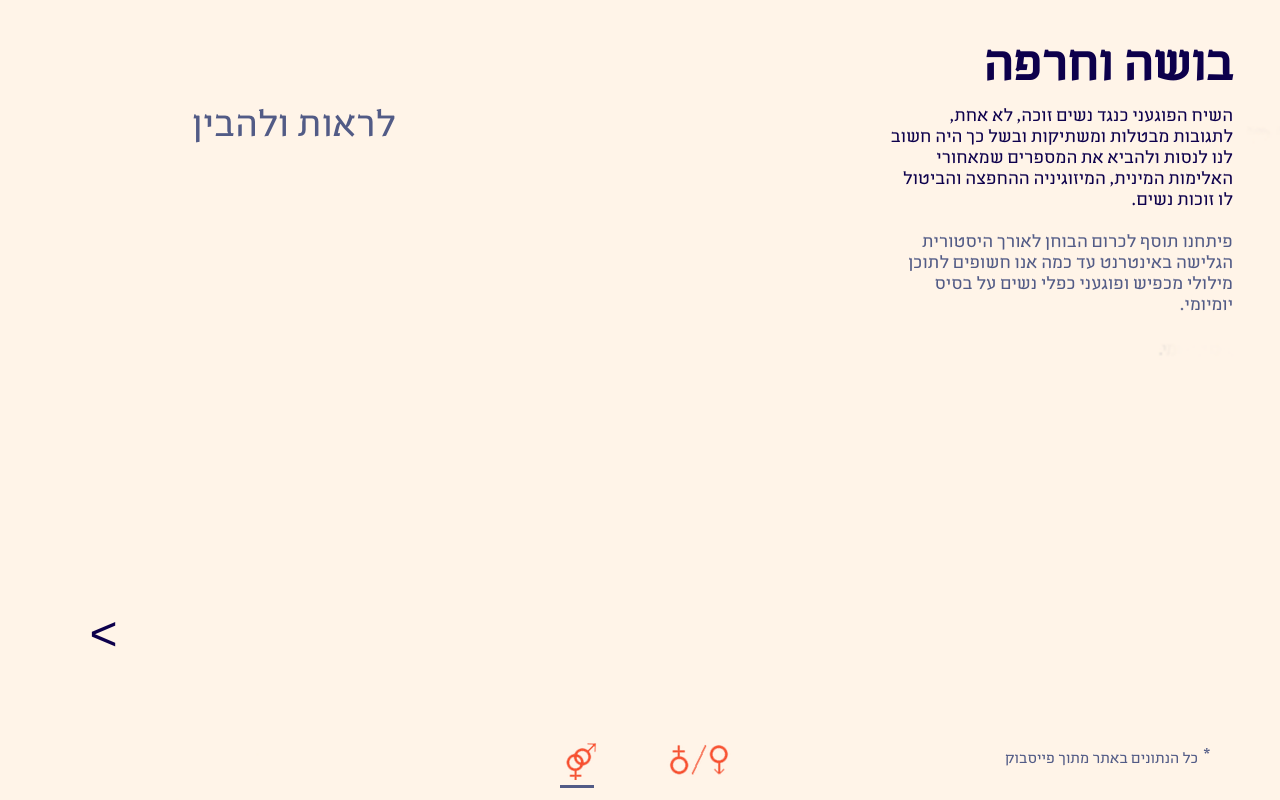
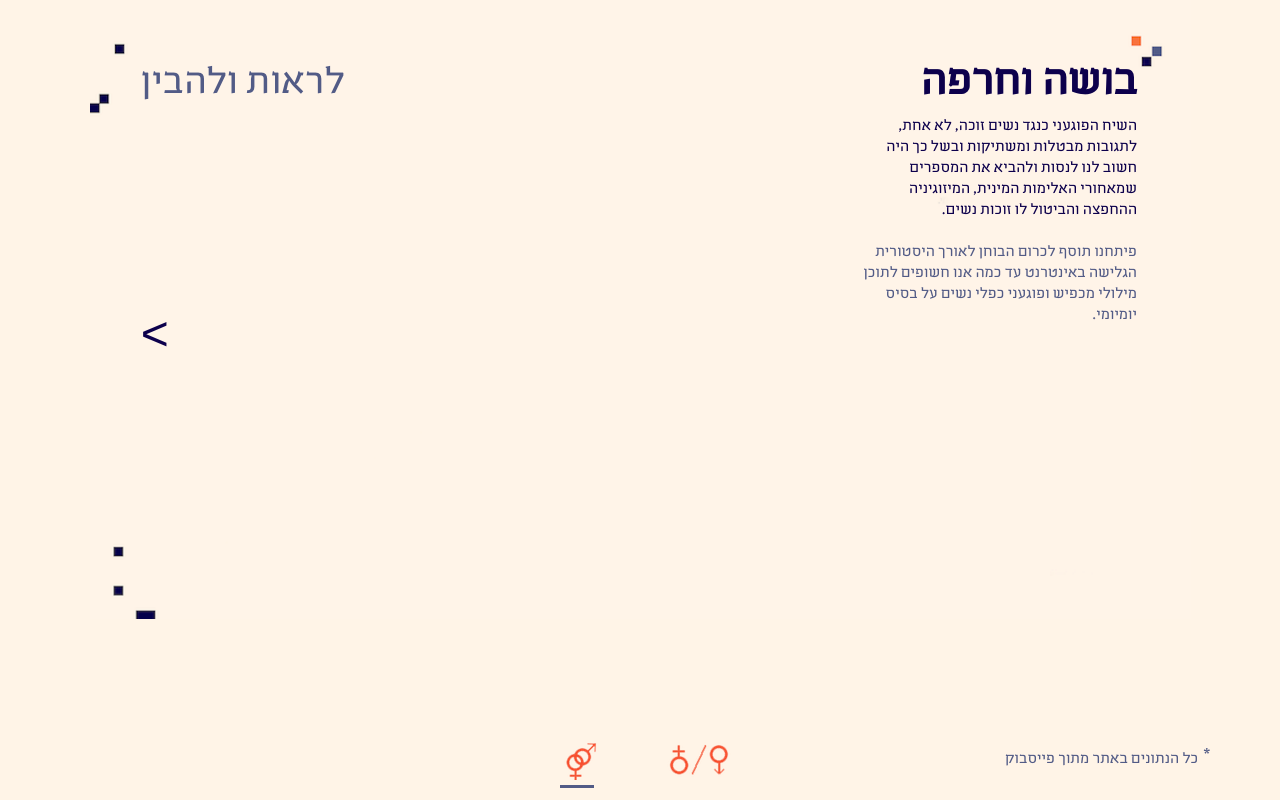
Before and after one commit to oranmoshe/wall-of-shame, a browser extension: page app/index.html in a window 1280 px wide. Drawn offline with Linux system fonts and the light colour scheme; no server answers.

Commit message:
style changes

```diff
--- a/app/src/css/style.css
+++ b/app/src/css/style.css
@@ -169,7 +169,9 @@ footer {
     cursor: pointer;
     font-size: 48px;
     float: left;
-    margin-left: 7%;
+    position: relative;
+    top: -300px;
+    left: 11%;
 }
 .arrow a {
     color: #0D004C;
@@ -198,18 +200,20 @@ footer {
     background-size: 100% 100%;
 }
 */
+/*
 .logo {
     background: url('../images/homeScreen-logo.png') no-repeat center;
     width: 100%;
     height: 480px;
 }
+*/
 .page-header {
     border-bottom: none !important;
     padding: 0 !important;
     margin: 0 !important;
     position: relative;
-    top: 86px;
-    left: 15%;
+    top: 43px;
+    left: 11%;
     float: left;
 }
 .page-header > h1 {
@@ -230,16 +234,16 @@ footer {
 */
 .text {
     direction: rtl;
-    width: 27%;
+    width: 22%;
     position: absolute;
-    top: 33px;
-    right: 47px;
+    top: 53px;
+    right: 143px;
     font-family: MEODED-SERIF_OEREGULAR;
-    font-size: 19px;
+    font-size: 16px;
 }
 .text a {
     color: #0D004C;
-    font-size: 52px;
+    font-size: 45px;
     font-weight: bold;
 }
 
@@ -292,6 +296,11 @@ footer {
     }
 }
 
+@media (min-width: 1241px) {
+    .background {
+        background-size: 86%;
+    }
+}
 
 @media (min-width: 1600px) {
     .container {
@@ -315,7 +324,6 @@ footer {
 #grid svg {
     position: relative;
     top: 70px;
-    left: 8%;
 }
 #grid {
     position: relative;
```
